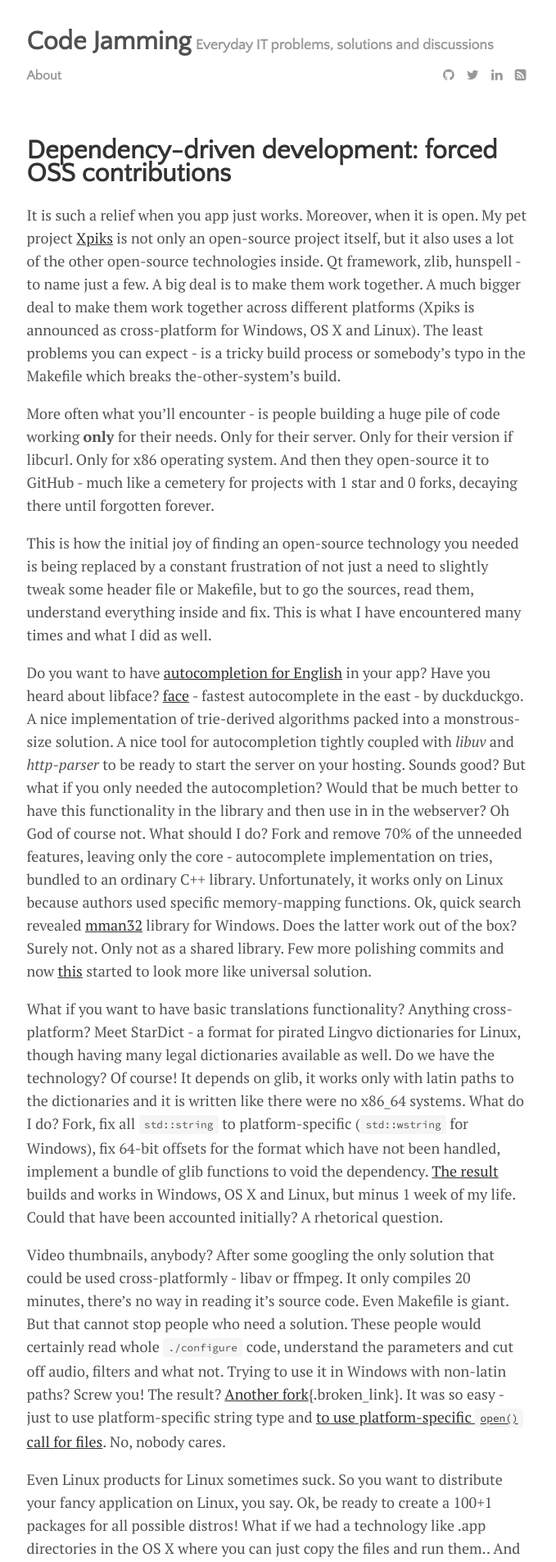
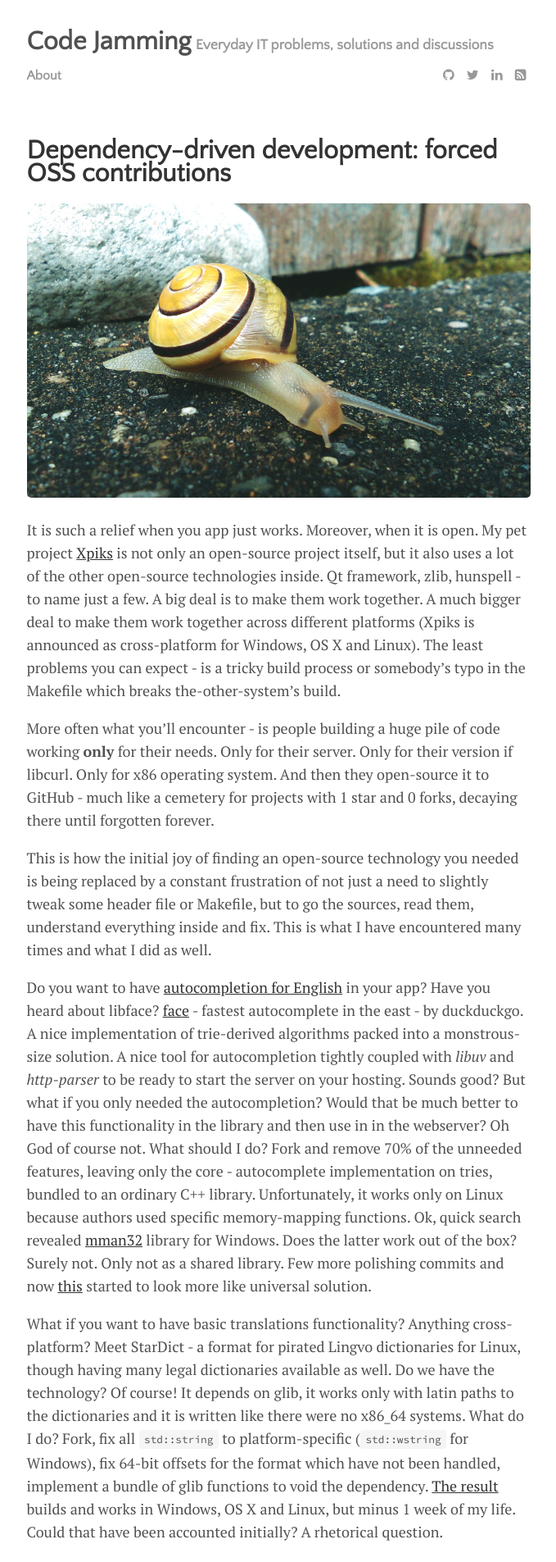
Before and after one commit to ribtoks/code-jamming, a Jekyll site: the page built from _posts/2017-06-04-dependency-driven-development-forced-oss-contributions.md, in a window 1280 px wide. Shown: the top 1905 px of the page at 82% size, without its empty margins (300-979 px from the left). Built offline with Jekyll 4.4.1, drawn with Linux system fonts in a browser that asks for light colours; nearby versions of some CDN libraries; comment, search, counter and statistics services are not loaded.

Commit message:
Update 2017-06-04-dependency-driven-development-forced-oss-contributions.md

```diff
--- a/_posts/2017-06-04-dependency-driven-development-forced-oss-contributions.md
+++ b/_posts/2017-06-04-dependency-driven-development-forced-oss-contributions.md
@@ -4,6 +4,7 @@ date: 2017-06-04T13:26:08+00:00
 author: "Taras Kushnir"
 layout: post
 permalink: /dependency-driven-development-forced-oss-contributions/
+image: snail-167054.jpeg
 categories:
   - C++
   - Linux
```
